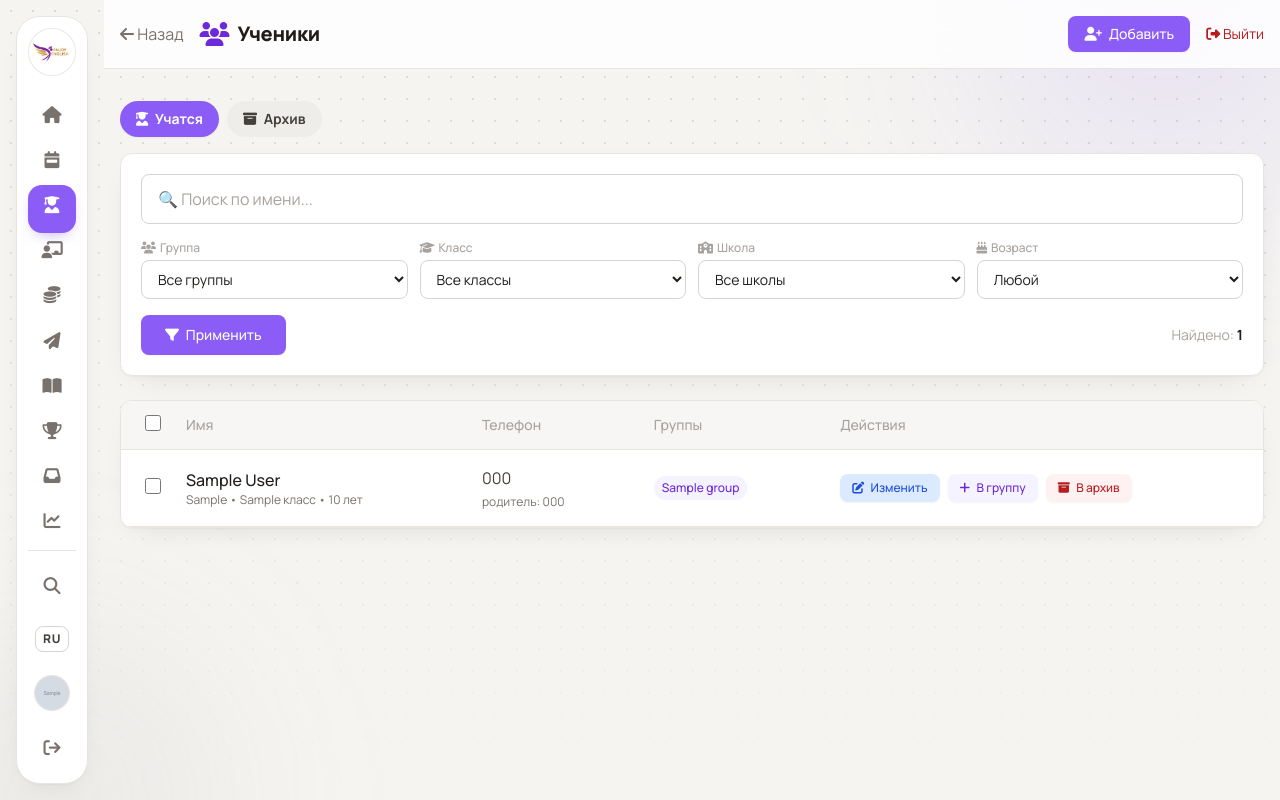
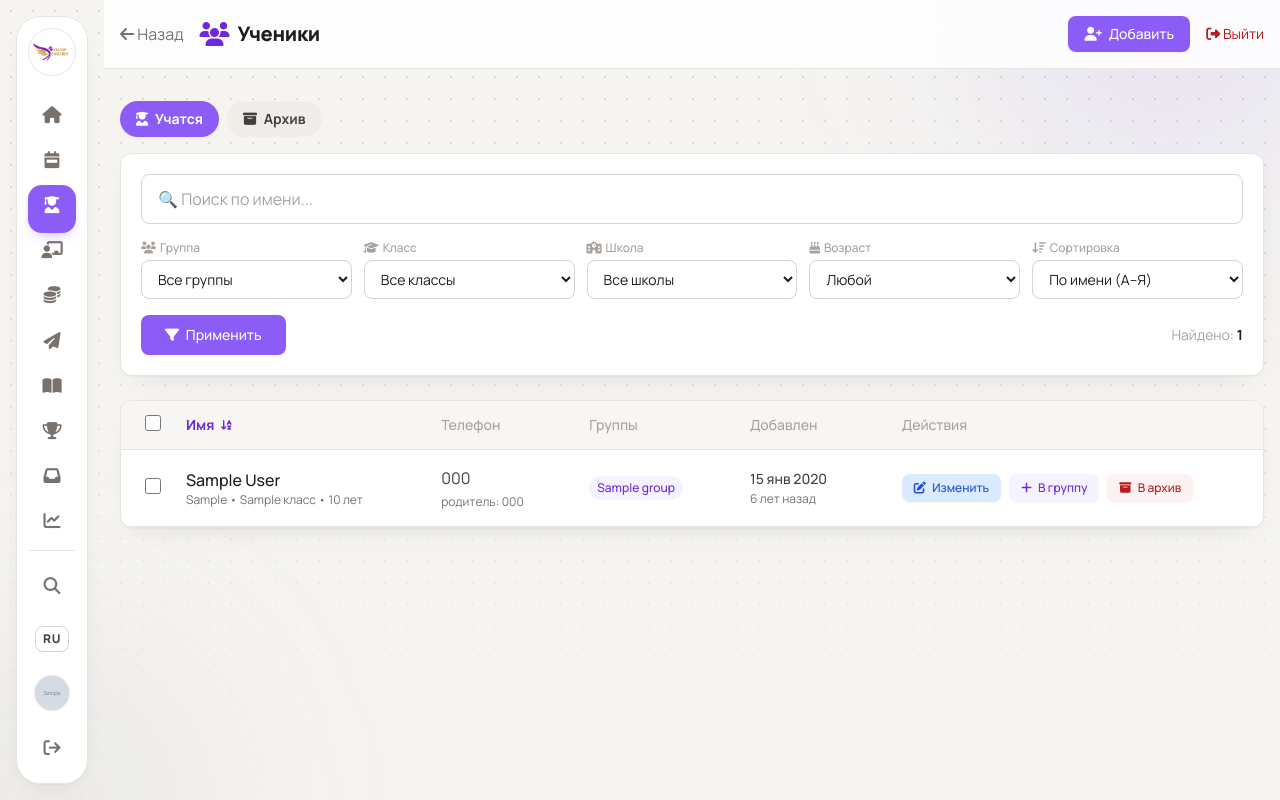
Before and after one commit to Nurmukasan/english-center-crm, a Django app: page /students/ in a window 1280 px wide. Run offline with Django 5.2, Linux system fonts and the light colour scheme; a user stored in the database is signed in; tables that the repository leaves empty hold one stand-in row (values such as "Sample post"); grey boxes marked "Sample" are stand-in pictures; some libraries are stand-ins or nearby versions.

Commit message:
Ученики: сортировка по дате добавления и аккуратная дата
Сортировка: по имени, сначала новые, сначала старые — в фильтрах и по клику на
заголовок колонки. Выбор запоминается и сохраняется вместе с фильтрами.
Колонка «Добавлен»: «16 окт» (год — если не этот), ниже «3 дня назад», полная
дата и время в подсказке, метка «новый» у добавленных за последнюю неделю.
При сортировке по дате — разделители по месяцам со счётчиком учеников.
На телефоне дата под именем, без лишней колонки.

Co-Authored-By: Claude Opus 5.5 <noreply@anthropic.com>
Claude-Session: https://claude.ai/code/session_01WwGUBajEdnpBpGJFcAwxUG

```diff
--- a/dashboard/templates/dashboard/students_list.html
+++ b/dashboard/templates/dashboard/students_list.html
@@ -15,6 +15,20 @@
             from { opacity: 0; transform: translateY(10px); }
             to { opacity: 1; transform: translateY(0); }
         }
+        /* Сортировка по клику на заголовок */
+        .sort-link { display: inline-flex; align-items: center; gap: 6px; color: inherit; border-radius: 6px; }
+        .sort-link i { font-size: 11px; opacity: 0; transition: opacity .2s ease; }
+        .sort-link:hover { color: var(--ink, #1f2937); }
+        .sort-link:hover i { opacity: .5; }
+        .sort-link.is-on { color: var(--accent-ink, #4338ca); font-weight: 700; }
+        .sort-link.is-on i { opacity: 1; }
+        /* Разделитель месяцев при сортировке по дате */
+        .month-row td { background: var(--surface-2, #f3f4f6); border-bottom: 1px solid var(--line, #e5e7eb); }
+        .month-title { font-size: 12px; font-weight: 800; letter-spacing: .08em; text-transform: uppercase; color: var(--ink-2, #374151); }
+        .month-count { font-size: 12px; font-weight: 600; color: var(--muted, #6b7280); margin-left: 4px; }
+        .month-count::before { content: '· '; }
+        .added-new { font-size: 10px; font-weight: 800; padding: 2px 7px; border-radius: 9999px; letter-spacing: .02em;
+            background: var(--accent-soft, #e0e7ff); color: var(--accent-ink, #4338ca); box-shadow: inset 0 0 0 1px var(--accent-line, transparent); }
     </style>
     {% include 'dashboard/partials/theme.html' %}
 </head>
@@ -78,7 +92,7 @@
                 </div>
 
                 <!-- Селекты -->
-                <div class="grid grid-cols-2 md:grid-cols-4 gap-3 mb-4">
+                <div class="grid grid-cols-2 md:grid-cols-5 gap-3 mb-4">
 
                     <div>
                         <label class="block text-xs font-medium text-gray-500 dark:text-gray-400 mb-1">
@@ -129,6 +143,17 @@
                         </select>
                     </div>
 
+                    <div class="col-span-2 md:col-span-1">
+                        <label class="block text-xs font-medium text-gray-500 dark:text-gray-400 mb-1">
+                            <i class="fas fa-arrow-down-wide-short mr-1"></i>Сортировка
+                        </label>
+                        <select name="sort" onchange="this.form.submit()" class="w-full px-3 py-2 border border-gray-300 dark:border-gray-600 dark:bg-gray-700 dark:text-white rounded-lg text-sm focus:outline-none focus:ring-2 focus:ring-indigo-500">
+                            <option value="name" {% if sort == 'name' %}selected{% endif %}>По имени (А–Я)</option>
+                            <option value="new" {% if sort == 'new' %}selected{% endif %}>Сначала новые</option>
+                            <option value="old" {% if sort == 'old' %}selected{% endif %}>Сначала старые</option>
+                        </select>
+                    </div>
+
                 </div>
 
                 <!-- Кнопки + счётчик -->
@@ -176,16 +201,34 @@
                                        class="w-4 h-4 accent-indigo-500 cursor-pointer">
                             </th>
                             {% endif %}{% endif %}
-                            <th class="px-6 py-3 text-sm font-medium text-gray-500 dark:text-gray-400">Имя</th>
-                            <th class="px-6 py-3 text-sm font-medium text-gray-500 dark:text-gray-400">Телефон</th>
-                            <th class="px-6 py-3 text-sm font-medium text-gray-500 dark:text-gray-400">Группы</th>
+                            <th class="px-4 xl:px-6 py-3 text-sm font-medium text-gray-500 dark:text-gray-400" {% if sort == 'name' %}aria-sort="ascending"{% endif %}>
+                                <a href="{{ sort_urls.name }}" class="sort-link {% if sort == 'name' %}is-on{% endif %}" title="Сортировать по имени">
+                                    <span>Имя</span><i class="fas fa-arrow-down-a-z" aria-hidden="true"></i>
+                                </a>
+                            </th>
+                            <th class="px-4 xl:px-6 py-3 text-sm font-medium text-gray-500 dark:text-gray-400">Телефон</th>
+                            <th class="px-4 xl:px-6 py-3 text-sm font-medium text-gray-500 dark:text-gray-400">Группы</th>
+                            <th class="hidden sm:table-cell px-4 xl:px-6 py-3 text-sm font-medium text-gray-500 dark:text-gray-400 whitespace-nowrap" {% if sort == 'new' %}aria-sort="descending"{% elif sort == 'old' %}aria-sort="ascending"{% endif %}>
+                                <a href="{% if sort == 'new' %}{{ sort_urls.old }}{% else %}{{ sort_urls.new }}{% endif %}" class="sort-link {% if sort != 'name' %}is-on{% endif %}"
+                                   title="{% if sort == 'new' %}Сначала старые{% else %}Сначала новые{% endif %}">
+                                    <span>Добавлен</span><i class="fas {% if sort == 'old' %}fa-arrow-up-short-wide{% else %}fa-arrow-down-wide-short{% endif %}" aria-hidden="true"></i>
+                                </a>
+                            </th>
                             {% if role == 'admin' or role == 'developer' or role == 'manager' %}
-                            <th class="px-6 py-3 text-sm font-medium text-gray-500 dark:text-gray-400">Действия</th>
+                            <th class="px-4 xl:px-6 py-3 text-sm font-medium text-gray-500 dark:text-gray-400">Действия</th>
                             {% endif %}
                         </tr>
                     </thead>
                     <tbody>
                         {% for data in student_data %}
+                        {% if data.month_title %}
+                        <tr class="month-row">
+                            <td colspan="{{ columns }}" class="px-4 xl:px-6 py-2.5">
+                                <span class="month-title">{{ data.month_title }}</span>
+                                <span class="month-count">{{ data.month_count }}</span>
+                            </td>
+                        </tr>
+                        {% endif %}
                         <tr class="border-b border-gray-200 dark:border-gray-700 hover:bg-gray-100 dark:hover:bg-gray-700/50 transition">
                             {% if role == 'admin' or role == 'developer' or role == 'manager' %}{% if not show_archive %}
                             <td class="pl-6 py-4 w-8">
@@ -193,7 +236,7 @@
                                        onchange="updateBulk()" class="student-check w-4 h-4 accent-indigo-500 cursor-pointer">
                             </td>
                             {% endif %}{% endif %}
-                            <td class="px-6 py-4">
+                            <td class="px-4 xl:px-6 py-4">
                                 <p class="font-medium text-gray-800 dark:text-white">{{ data.student.name }}</p>
                                 {% if data.student.school or data.student.grade or data.student.age %}
                                 <p class="text-xs text-gray-400">
@@ -202,12 +245,17 @@
                                     {% if data.student.age %} • {{ data.student.age }} лет{% endif %}
                                 </p>
                                 {% endif %}
+                                <!-- На телефоне колонки «Добавлен» нет — дата под именем -->
+                                <p class="sm:hidden text-xs text-gray-400 mt-1 flex items-center gap-1.5 whitespace-nowrap" title="{{ data.added.full }}">
+                                    <i class="far fa-calendar-plus" aria-hidden="true"></i><span>{{ data.added.label }}</span><span aria-hidden="true">·</span><span>{{ data.added.ago }}</span>
+                                    {% if data.added.is_new and not show_archive %}<span class="added-new">новый</span>{% endif %}
+                                </p>
                             </td>
-                            <td class="px-6 py-4 text-gray-600 dark:text-gray-300">
+                            <td class="px-4 xl:px-6 py-4 text-gray-600 dark:text-gray-300">
                                 {% if data.student.phone or not data.student.parent_phone %}{% include 'dashboard/partials/phone.html' with phone=data.student.phone %}{% endif %}
                                 {% if data.student.parent_phone %}<p class="text-xs text-gray-400 mt-1">родитель: {% include 'dashboard/partials/phone.html' with phone=data.student.parent_phone %}</p>{% endif %}
                             </td>
-                            <td class="px-6 py-4">
+                            <td class="px-4 xl:px-6 py-4">
                                 <div class="flex flex-wrap gap-1">
                                     {% for group_name in data.groups %}
                                     <span class="bg-indigo-100 dark:bg-indigo-900/30 text-indigo-700 dark:text-indigo-400 px-2 py-1 rounded-full text-xs font-medium">
@@ -218,9 +266,16 @@
                                     {% endfor %}
                                 </div>
                             </td>
+                            <td class="hidden sm:table-cell px-4 xl:px-6 py-4 whitespace-nowrap" title="{{ data.added.full }}">
+                                <p class="text-sm font-medium text-gray-700 dark:text-gray-200 flex items-center gap-2">
+                                    <span>{{ data.added.label }}</span>
+                                    {% if data.added.is_new and not show_archive %}<span class="added-new">новый</span>{% endif %}
+                                </p>
+                                <p class="text-xs text-gray-400 mt-0.5">{{ data.added.ago }}</p>
+                            </td>
                             {% if role == 'admin' or role == 'developer' or role == 'manager' %}
-                            <td class="px-6 py-4">
-                                <div class="flex gap-2">
+                            <td class="px-4 xl:px-6 py-4">
+                                <div class="flex gap-2 whitespace-nowrap">
                                     {% if show_archive %}
                                     <span class="text-xs text-gray-400 self-center mr-1">в архиве с {{ data.student.archived_at|date:"d.m.Y" }}</span>
                                     <form method="POST" action="{% url 'restore_student' data.student.id %}">
@@ -255,7 +310,7 @@
                         </tr>
                         {% empty %}
                         <tr>
-                            <td colspan="5" class="px-6 py-12 text-center text-gray-400">
+                            <td colspan="{{ columns }}" class="px-6 py-12 text-center text-gray-400">
                                 <i class="fas fa-inbox text-5xl mb-3"></i>
                                 <p>Нет учеников</p>
                             </td>
--- a/dashboard/views.py
+++ b/dashboard/views.py
@@ -640,6 +640,54 @@ def mark_attendance(request, group_id):
     return JsonResponse({'success': True, 'status': status})
 
 
+# ---------------- Ученики: сортировка и дата добавления ----------------
+
+STUDENT_SORTS = {
+    'name': ('name', 'id'),            # по имени А→Я
+    'new': ('-created_at', '-id'),     # сначала новые
+    'old': ('created_at', 'id'),       # сначала старые
+}
+MONTHS_DAY = ['янв', 'фев', 'мар', 'апр', 'мая', 'июн', 'июл', 'авг', 'сен', 'окт', 'ноя', 'дек']
+
+
+def ru_plural(n, one, few, many):
+    """1 день, 2 дня, 5 дней"""
+    n = abs(n)
+    if n % 10 == 1 and n % 100 != 11:
+        return one
+    if 2 <= n % 10 <= 4 and not 12 <= n % 100 <= 14:
+        return few
+    return many
+
+
+def added_info(created, today):
+    """Когда ученика добавили: «16 окт» (+ год, если не этот), «3 дня назад», полная дата для подсказки"""
+    local = timezone.localtime(created)
+    day = local.date()
+    days = (today - day).days
+    label = f'{day.day} {MONTHS_DAY[day.month - 1]}' + (f' {day.year}' if day.year != today.year else '')
+    months = (today.year - day.year) * 12 + today.month - day.month - (today.day < day.day)
+    if days <= 0:
+        ago = 'сегодня'
+    elif days == 1:
+        ago = 'вчера'
+    elif days < 7:
+        ago = f'{days} {ru_plural(days, "день", "дня", "дней")} назад'
+    elif days < 30 or months < 1:
+        weeks = days // 7
+        ago = 'неделю назад' if weeks == 1 else f'{weeks} {ru_plural(weeks, "неделю", "недели", "недель")} назад'
+    elif months < 12:
+        ago = 'месяц назад' if months == 1 else f'{months} {ru_plural(months, "месяц", "месяца", "месяцев")} назад'
+    else:
+        years = months // 12
+        ago = 'год назад' if years == 1 else f'{years} {ru_plural(years, "год", "года", "лет")} назад'
+    return {
+        'label': label, 'ago': ago, 'is_new': days < 7,
+        'full': f'Добавлен {local:%d.%m.%Y} в {local:%H:%M}',
+        'month': (day.year, day.month),
+    }
+
+
 @crm_view
 def students_list(request):
     """Список всех учеников с фильтрами"""
@@ -698,7 +746,14 @@ def students_list(request):
         except ValueError:
             pass
 
-    students = students.distinct().order_by('name')
+    # ===== Сортировка (запоминается, пока не выберут другую) =====
+    sort = request.GET.get('sort')
+    if sort in STUDENT_SORTS:
+        request.session['students_sort'] = sort
+    else:
+        sort = request.session.get('students_sort')
+        sort = sort if sort in STUDENT_SORTS else 'name'
+    students = students.distinct().order_by(*STUDENT_SORTS[sort])
 
     # ===== Опции для фильтров (уникальные) =====
     base_for_options = Student.objects.filter(is_active=True)
@@ -712,16 +767,39 @@ def students_list(request):
     schools_options = base_for_options.exclude(school='').values_list('school', flat=True).distinct().order_by('school')
     ages_options = base_for_options.exclude(age__isnull=True).values_list('age', flat=True).distinct().order_by('age')
 
+    today = timezone.localdate()
     student_data = []
     for student in students.prefetch_related('enrollments__group'):
         groups_list = [e.group.name for e in student.enrollments.all()]
         student_data.append({
             'student': student,
             'groups': groups_list,
+            'added': added_info(student.created_at, today),
         })
+
+    # При сортировке по дате — разделители по месяцам: «Октябрь 2026 · 5 учеников»
+    if sort != 'name':
+        per_month = {}
+        for data in student_data:
+            per_month[data['added']['month']] = per_month.get(data['added']['month'], 0) + 1
+        previous = None
+        for data in student_data:
+            month = data['added']['month']
+            if month != previous:
+                n = per_month[month]
+                data['month_title'] = f'{MONTHS_RU[month[1] - 1]} {month[0]}'
+                data['month_count'] = f'{n} {ru_plural(n, "ученик", "ученика", "учеников")}'
+                previous = month
 
     # Активен ли фильтр
     has_filters = any([search_query, group_filter, grade_filter, school_filter, age_filter])
+
+    # Ссылки для заголовков таблицы: та же выборка, другая сортировка
+    params = request.GET.copy()
+    sort_urls = {}
+    for key in STUDENT_SORTS:
+        params['sort'] = key
+        sort_urls[key] = '?' + params.urlencode()
 
     context = {
         'student_data': student_data,
@@ -737,6 +815,9 @@ def students_list(request):
         'ages_options': ages_options,
         'has_filters': has_filters,
         'total_found': len(student_data),
+        'sort': sort,
+        'sort_urls': sort_urls,
+        'columns': 4 + (role in MANAGE_ROLES) * (1 + (not show_archive)),
         'show_archive': show_archive,
         'archived_count': Student.objects.filter(is_active=False).count() if role in MANAGE_ROLES else 0,
     }
```
Also changed, not shown: dashboard/locale_en.py (+25 -0 lines), dashboard/tests.py (+73 -0 lines).
